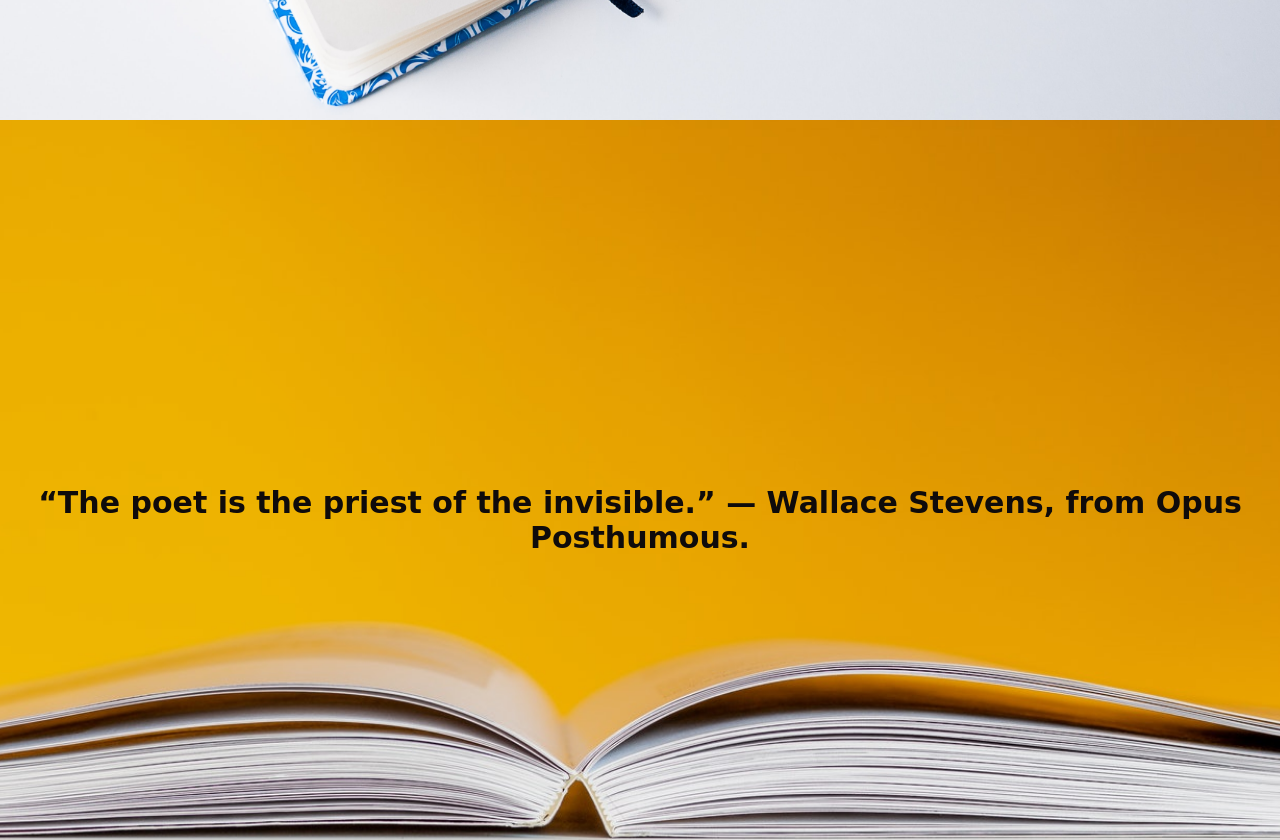
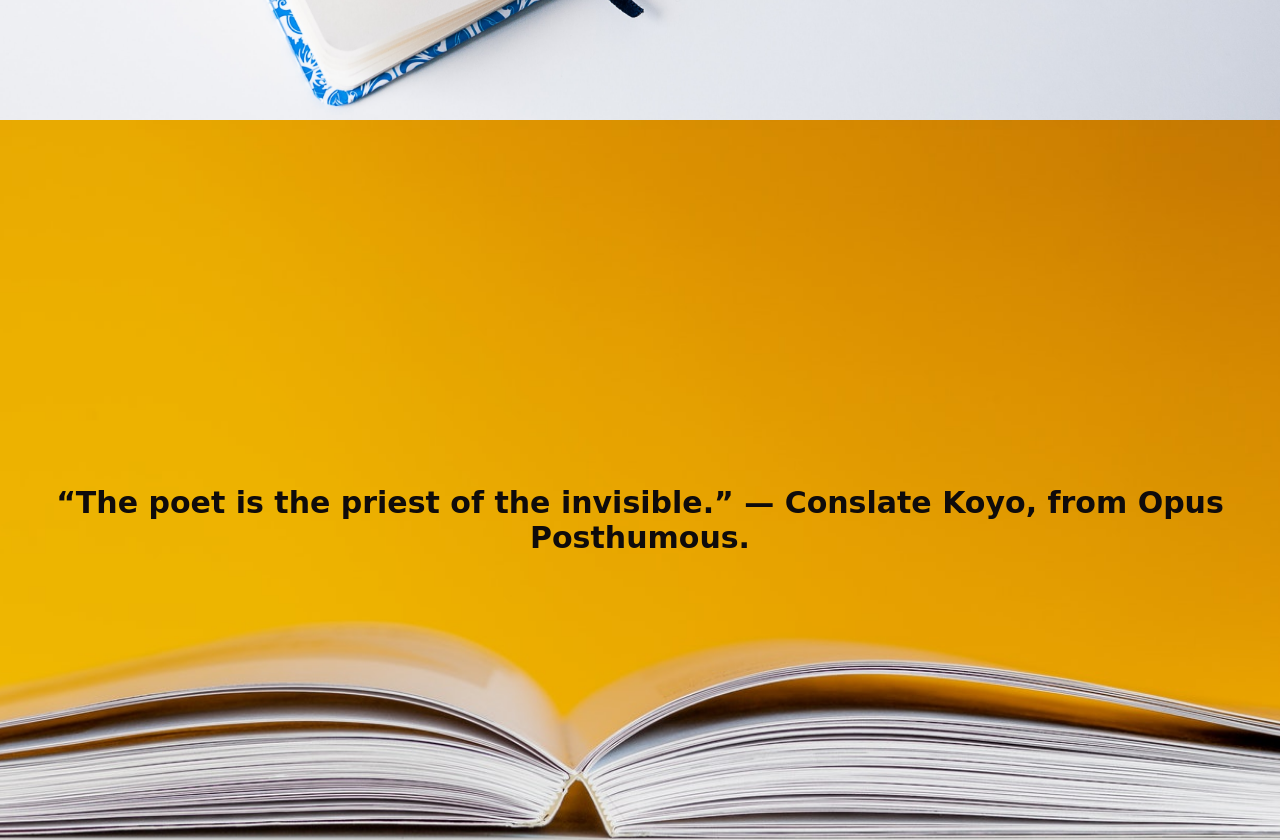
Before and after one commit to Shadyaobuya/hearts-away, a plain HTML site: page index.html in a window 1280 px wide. Shown: the part 680-1520 px from the top of the page. Drawn offline with Linux system fonts and the light colour scheme.

Commit message:
added my name

```diff
--- a/index.html
+++ b/index.html
@@ -18,7 +18,7 @@
         </div>
 
         <div class = "background2">
-            <h1> “The poet is the priest of the invisible.” — Wallace Stevens, from Opus Posthumous.</h1>
+            <h1> “The poet is the priest of the invisible.” — Conslate Koyo, from Opus Posthumous.</h1>
         </div>
 
         <div class = "background3">
```
